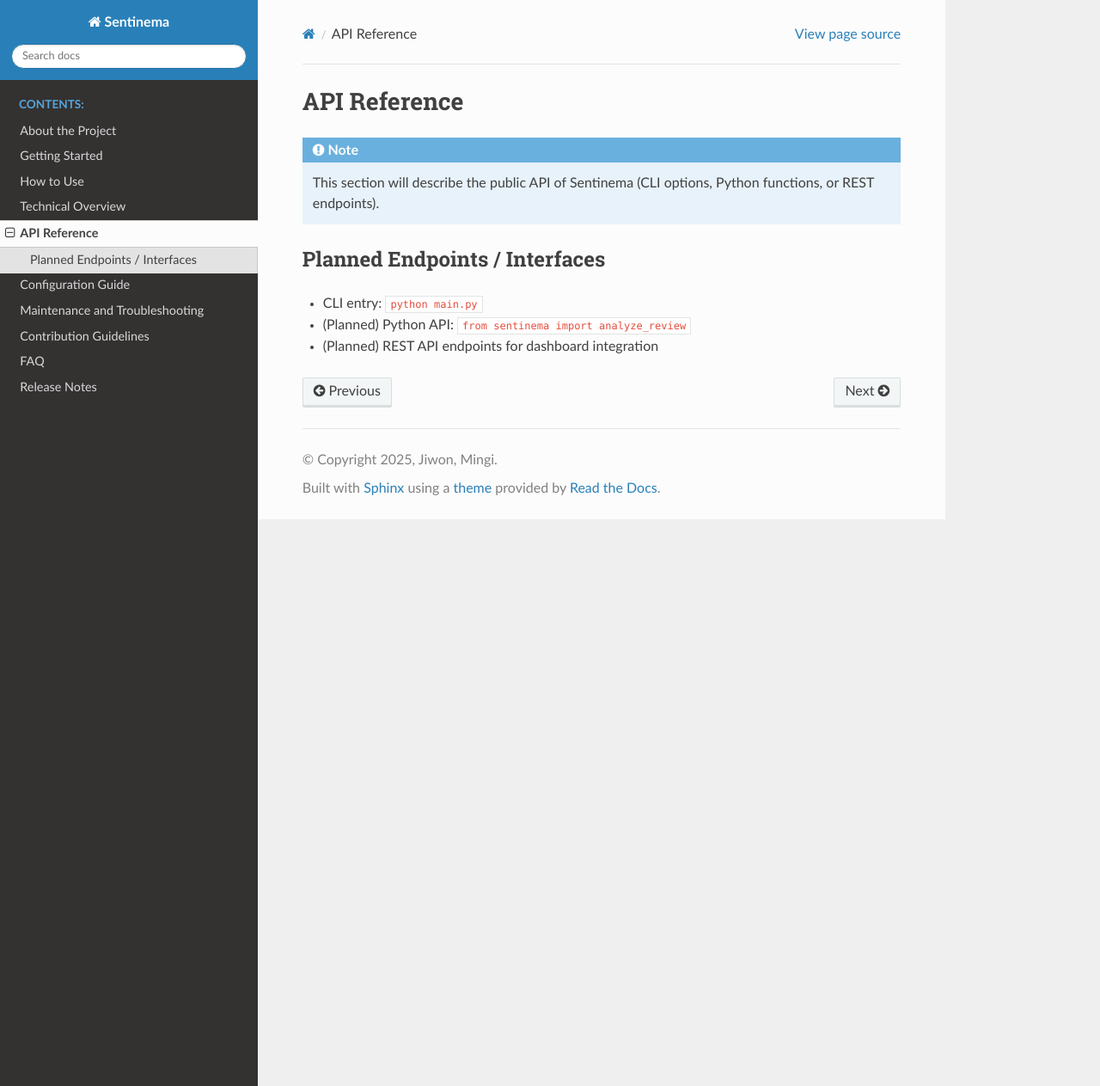
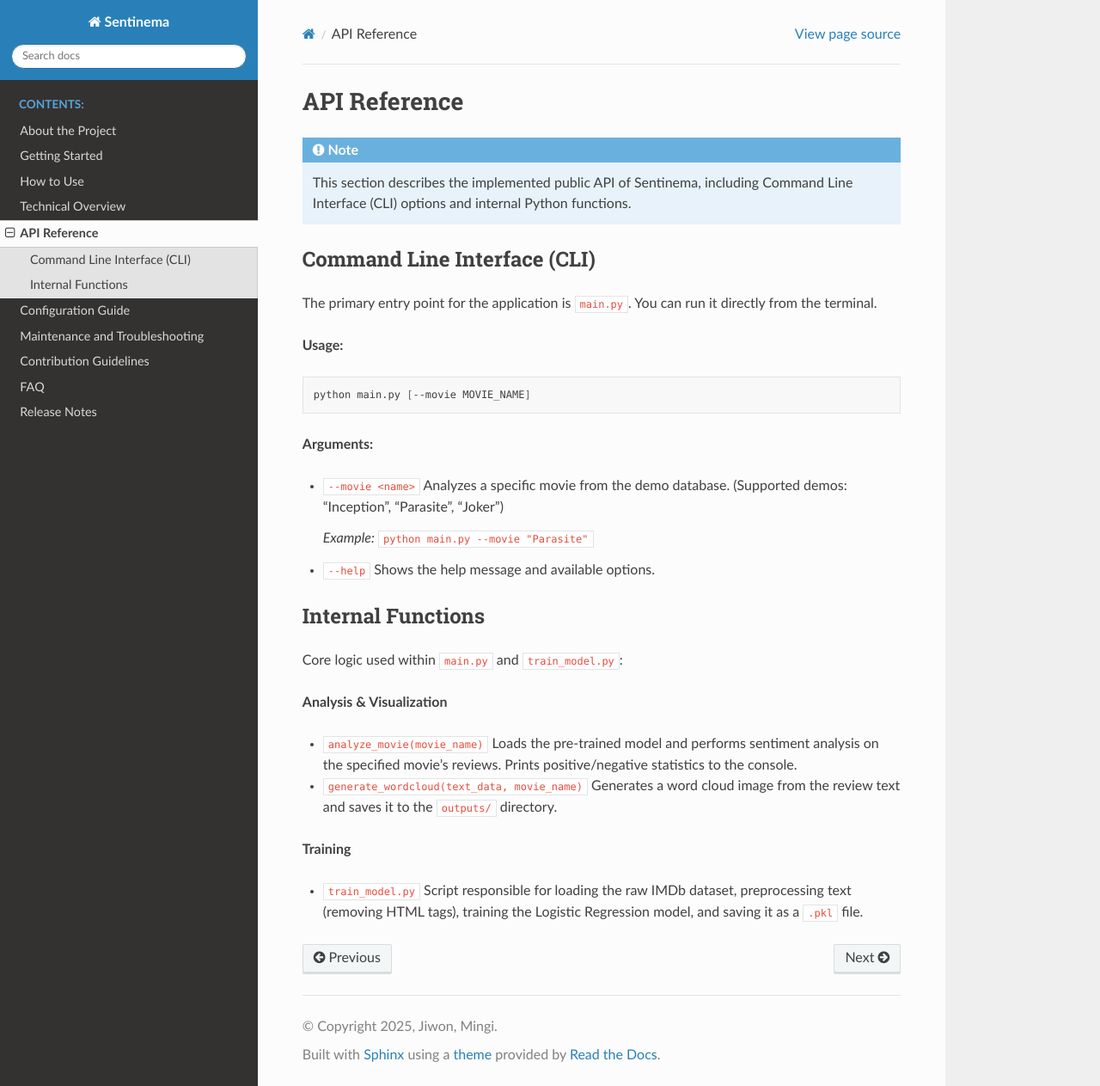
Before and after one commit to JIWONJJJ/Sentinema, a Sphinx documentation site: the page built from docs/source/api_reference.rst, in a window 1280 px wide and 1263 px high. Shown: the whole window at 86% size. Built offline with Sphinx 7.4.7 and the Read the Docs theme 3.1.0, drawn with Linux system fonts in a browser that asks for light colours.

Commit message:
Update api_reference.rst

```diff
--- a/docs/source/api_reference.rst
+++ b/docs/source/api_reference.rst
@@ -2,13 +2,45 @@ API Reference
 =============
 
 .. note::
+   This section describes the implemented public API of Sentinema, including
+   Command Line Interface (CLI) options and internal Python functions.
 
-   This section will describe the public API of Sentinema
-   (CLI options, Python functions, or REST endpoints).
+Command Line Interface (CLI)
+----------------------------
 
-Planned Endpoints / Interfaces
-------------------------------
+The primary entry point for the application is ``main.py``. You can run it directly from the terminal.
 
-- CLI entry: ``python main.py``
-- (Planned) Python API: ``from sentinema import analyze_review``
-- (Planned) REST API endpoints for dashboard integration
+**Usage:**
+
+.. code-block:: bash
+
+   python main.py [--movie MOVIE_NAME]
+
+**Arguments:**
+
+- ``--movie <name>``
+  Analyzes a specific movie from the demo database.
+  (Supported demos: "Inception", "Parasite", "Joker")
+
+  *Example:* ``python main.py --movie "Parasite"``
+
+- ``--help``
+  Shows the help message and available options.
+
+Internal Functions
+------------------
+
+Core logic used within ``main.py`` and ``train_model.py``:
+
+**Analysis & Visualization**
+
+- ``analyze_movie(movie_name)``
+  Loads the pre-trained model and performs sentiment analysis on the specified movie's reviews. Prints positive/negative statistics to the console.
+
+- ``generate_wordcloud(text_data, movie_name)``
+  Generates a word cloud image from the review text and saves it to the ``outputs/`` directory.
+
+**Training**
+
+- ``train_model.py``
+  Script responsible for loading the raw IMDb dataset, preprocessing text (removing HTML tags), training the Logistic Regression model, and saving it as a ``.pkl`` file.
```
